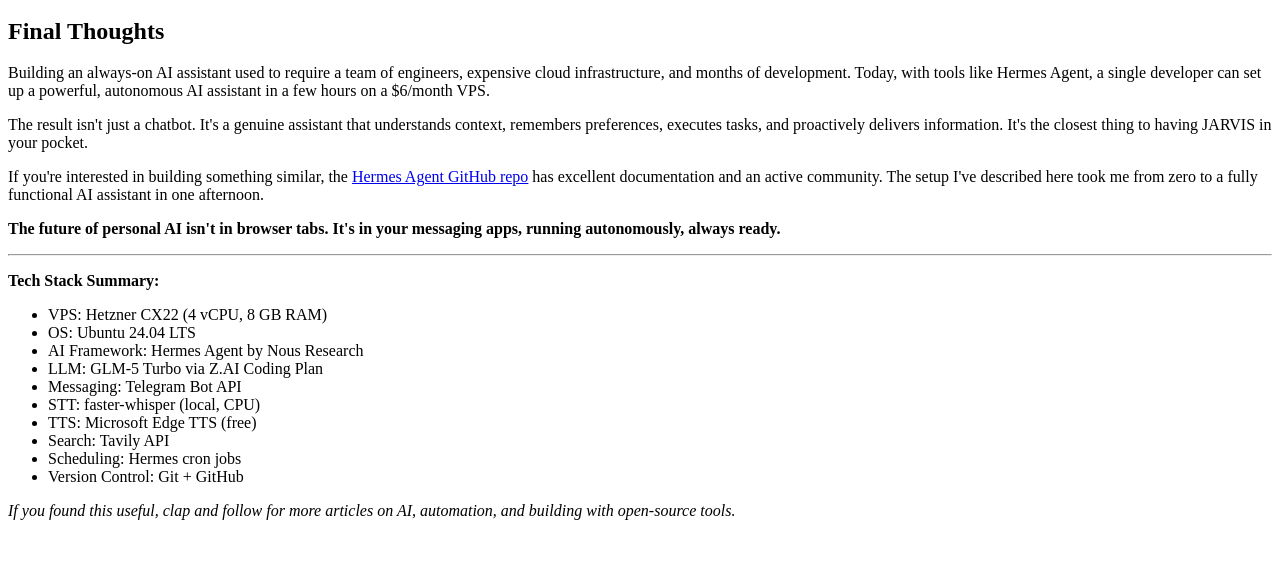
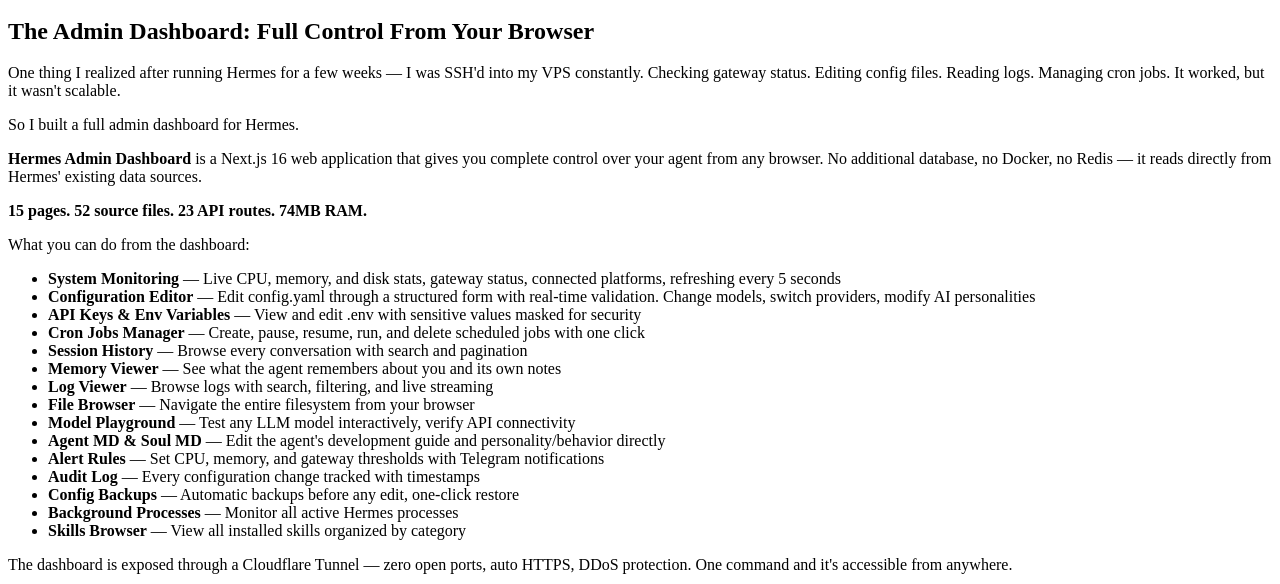
Before and after one commit to vinoth12940/hermes-ai-assistant-article, a plain HTML site: page index.html in a window 1280 px wide. Shown: the part 10672-11256 px from the top of the page. Before the commit the page ends 11208 px from the top, so only its background shows below. Drawn offline with Linux system fonts and the light colour scheme; grey boxes are pictures that could not be loaded.

Commit message:
Add Admin Dashboard section with Medium link and dashboard screenshots

```diff
--- a/index.html
+++ b/index.html
@@ -420,6 +420,56 @@ hermes update    # Update to latest version</code></p>
 
 <hr>
 
+<h2>The Admin Dashboard: Full Control From Your Browser</h2>
+
+<p>One thing I realized after running Hermes for a few weeks — I was SSH'd into my VPS constantly. Checking gateway status. Editing config files. Reading logs. Managing cron jobs. It worked, but it wasn't scalable.</p>
+
+<p>So I built a full admin dashboard for Hermes.</p>
+
+<p><strong>Hermes Admin Dashboard</strong> is a Next.js 16 web application that gives you complete control over your agent from any browser. No additional database, no Docker, no Redis — it reads directly from Hermes' existing data sources.</p>
+
+<p><strong>15 pages. 52 source files. 23 API routes. 74MB RAM.</strong></p>
+
+<p>What you can do from the dashboard:</p>
+
+<ul>
+<li><strong>System Monitoring</strong> — Live CPU, memory, and disk stats, gateway status, connected platforms, refreshing every 5 seconds</li>
+<li><strong>Configuration Editor</strong> — Edit config.yaml through a structured form with real-time validation. Change models, switch providers, modify AI personalities</li>
+<li><strong>API Keys & Env Variables</strong> — View and edit .env with sensitive values masked for security</li>
+<li><strong>Cron Jobs Manager</strong> — Create, pause, resume, run, and delete scheduled jobs with one click</li>
+<li><strong>Session History</strong> — Browse every conversation with search and pagination</li>
+<li><strong>Memory Viewer</strong> — See what the agent remembers about you and its own notes</li>
+<li><strong>Log Viewer</strong> — Browse logs with search, filtering, and live streaming</li>
+<li><strong>File Browser</strong> — Navigate the entire filesystem from your browser</li>
+<li><strong>Model Playground</strong> — Test any LLM model interactively, verify API connectivity</li>
+<li><strong>Agent MD & Soul MD</strong> — Edit the agent's development guide and personality/behavior directly</li>
+<li><strong>Alert Rules</strong> — Set CPU, memory, and gateway thresholds with Telegram notifications</li>
+<li><strong>Audit Log</strong> — Every configuration change tracked with timestamps</li>
+<li><strong>Config Backups</strong> — Automatic backups before any edit, one-click restore</li>
+<li><strong>Background Processes</strong> — Monitor all active Hermes processes</li>
+<li><strong>Skills Browser</strong> — View all installed skills organized by category</li>
+</ul>
+
+<p>The dashboard is exposed through a Cloudflare Tunnel — zero open ports, auto HTTPS, DDoS protection. One command and it's accessible from anywhere.</p>
+
+<p><img src="https://vinoth12940.github.io/hermes-dashboard-article/images/dashboard.png" alt="Hermes Admin Dashboard - Main overview page" style="max-width:100%;"></p>
+
+<p><em>The main dashboard — live system stats, gateway status, connected platforms, and quick action buttons.</em></p>
+
+<p><img src="https://vinoth12940.github.io/hermes-dashboard-article/images/config.png" alt="Configuration Editor" style="max-width:100%;"></p>
+
+<p><em>The configuration editor — structured form for config.yaml with tabs for Models, API Keys, Display, and Gateway.</em></p>
+
+<p><img src="https://vinoth12940.github.io/hermes-dashboard-article/images/cron.png" alt="Cron Jobs Manager" style="max-width:100%;"></p>
+
+<p><em>Cron Jobs Manager — create, run, pause, and delete scheduled jobs with one click.</em></p>
+
+<p>I wrote a detailed article about building the dashboard — architecture, the bugs I hit, security, and performance. Read the full breakdown here: <a href="https://medium.com/@vinoth_61225/i-built-a-full-admin-dashboard-for-my-ai-agent-heres-how"><strong>"I Built a Full Admin Dashboard for My AI Agent — Here's How" on Medium</strong></a></p>
+
+<p>Dashboard code: <a href="https://github.com/vinoth12940/hermes-dashboard">github.com/vinoth12940/hermes-dashboard</a></p>
+
+<hr>
+
 <h2>Final Thoughts</h2>
 
 <p>Building an always-on AI assistant used to require a team of engineers, expensive cloud infrastructure, and months of development. Today, with tools like Hermes Agent, a single developer can set up a powerful, autonomous AI assistant in a few hours on a $6/month VPS.</p>
@@ -439,6 +489,8 @@ hermes update    # Update to latest version</code></p>
 <li>OS: Ubuntu 24.04 LTS</li>
 <li>AI Framework: Hermes Agent by Nous Research</li>
 <li>LLM: GLM-5 Turbo via Z.AI Coding Plan</li>
+<li>Dashboard: Next.js 16 (Hermes Admin Dashboard)</li>
+<li>Exposure: Cloudflare Tunnel (zero open ports, auto HTTPS)</li>
 <li>Messaging: Telegram Bot API</li>
 <li>STT: faster-whisper (local, CPU)</li>
 <li>TTS: Microsoft Edge TTS (free)</li>
```
